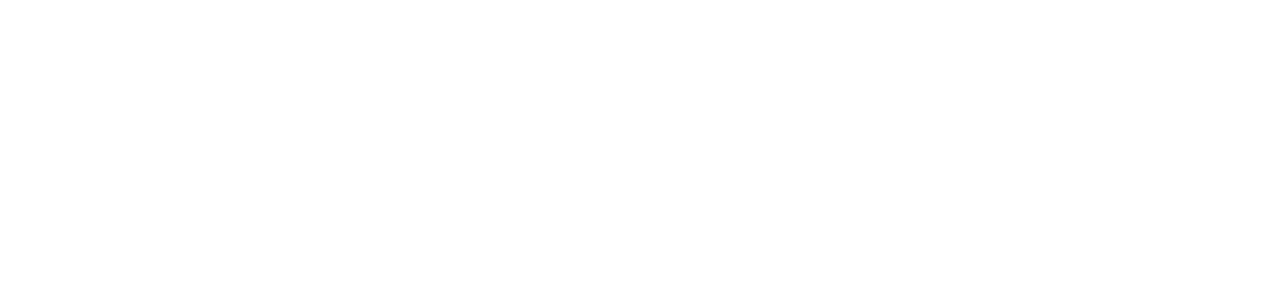
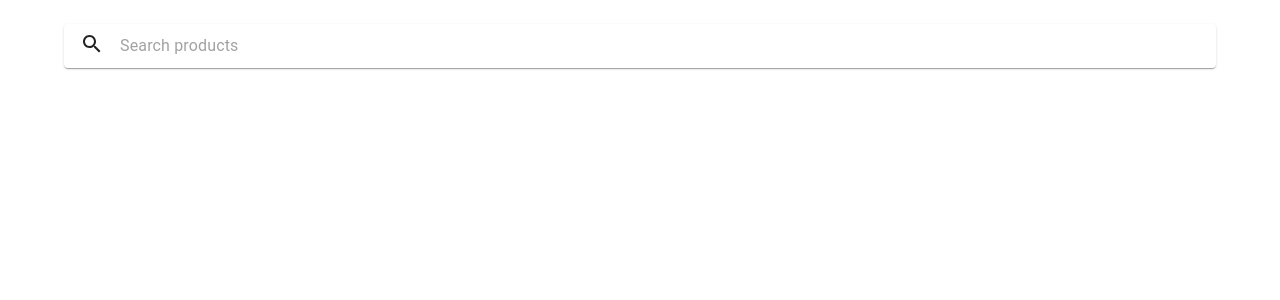
Before and after one commit to maatzie/ReqresProducts, a React (Create React App) app: page / in a window 1280 px wide. Shown: the top 300 px of the page. Built offline with nearby package versions, Linux system fonts and the light colour scheme; the HTML template or start-up script is replaced by a standard one.

Commit message:
Search bar component created: markup, decimal validation and Enter click event

```diff
--- a/package.json
+++ b/package.json
@@ -3,6 +3,9 @@
   "version": "0.1.0",
   "private": true,
   "dependencies": {
+    "@emotion/react": "^11.10.5",
+    "@emotion/styled": "^11.10.5",
+    "@mui/icons-material": "^5.11.0",
     "@mui/material": "^5.11.4",
     "@mui/styled-engine-sc": "^5.11.0",
     "@testing-library/jest-dom": "^5.16.5",
--- a/src/App.tsx
+++ b/src/App.tsx
@@ -1,10 +1,11 @@
 import React from 'react';
 import './App.css';
+import Main, {} from './components/Main';
 
 function App() {
   return (
     <div className="App">
-
+      <Main/>
     </div>
   );
 }
--- /dev/null
+++ b/src/components/Main.tsx
@@ -0,0 +1,17 @@
+import React from 'react';
+import Products from './Products';
+import SearchBar from './SearchBar';
+import Container from '@mui/material/Container';
+
+class Main extends React.Component {
+    render() {
+        return (
+            <Container>
+                <SearchBar/>
+                <Products/>
+            </Container>
+        );
+    }
+}
+
+export default Main
--- /dev/null
+++ b/src/components/Products.tsx
@@ -0,0 +1,13 @@
+import React from 'react';
+
+class Products extends React.Component {
+    render() {
+        return (
+            <div>
+
+            </div>
+        );
+    }
+}
+
+export default Products
--- /dev/null
+++ b/src/components/SearchBar.tsx
@@ -0,0 +1,70 @@
+import React from 'react';
+import { styled } from '@mui/material/styles';
+import Paper from '@mui/material/Paper';
+import InputBase from '@mui/material/InputBase';
+import SearchIcon from '@mui/icons-material/Search';
+import autocompleteClasses from '@mui/material/Autocomplete/autocompleteClasses';
+
+const SearchIconWrapper = styled('div')(({ theme }) => ({
+    padding: theme.spacing(1, 0),
+    margin: theme.spacing(0, 2, 0, 0),
+    height: '100%',
+  }));
+
+const Search = styled(Paper)(({ theme }) => ({
+    display: "flex",
+    flexDirection: "row",
+    margin: theme.spacing(3, 0),
+    padding: theme.spacing(0, 2),
+  }));
+
+const SearchInput = styled(InputBase)(({ theme }) => ({
+    width: '100%'
+  }));
+
+
+interface SearchBarProps {
+
+};
+interface SearchBarState {
+    inputText: string,
+};
+class SearchBar extends React.Component<SearchBarProps, SearchBarState> {
+    constructor(props: SearchBarProps) {
+        super(props);
+        this.state = {
+            inputText: '',
+        }
+    }
+
+    inputHandler = (event: React.ChangeEvent<HTMLInputElement>) => {
+        const enteredID = event.target.value;
+        if (RegExp('^[0-9]+$').test(enteredID) || enteredID === '') {
+            this.setState({inputText: enteredID});
+        }
+    };
+
+    searchHandler = (event: React.KeyboardEvent<HTMLInputElement>) => {
+        if (event.code === 'Enter') {
+            console.log("Search");
+
+        }
+    };
+
+    render() {
+        return (
+            <Search>
+                <SearchIconWrapper>
+              <SearchIcon />
+            </SearchIconWrapper>
+                <SearchInput
+                    value={this.state.inputText}
+                    placeholder="Search products"
+                    inputProps={{ 'aria-label': 'search', 'onChange' : this.inputHandler, 'onKeyDown' : this.searchHandler}}
+                />
+            </Search>
+        );
+    }
+}
+
+export default SearchBar
```
Also changed, not shown: 1 other file (tests, documents, lock files or other folders).
